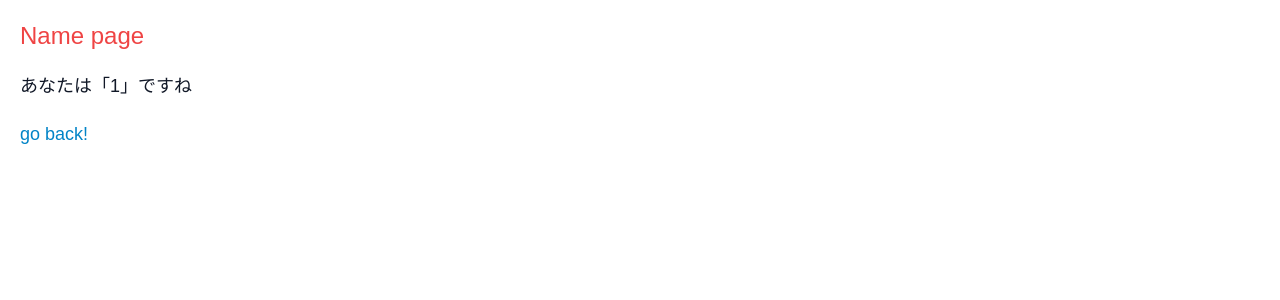
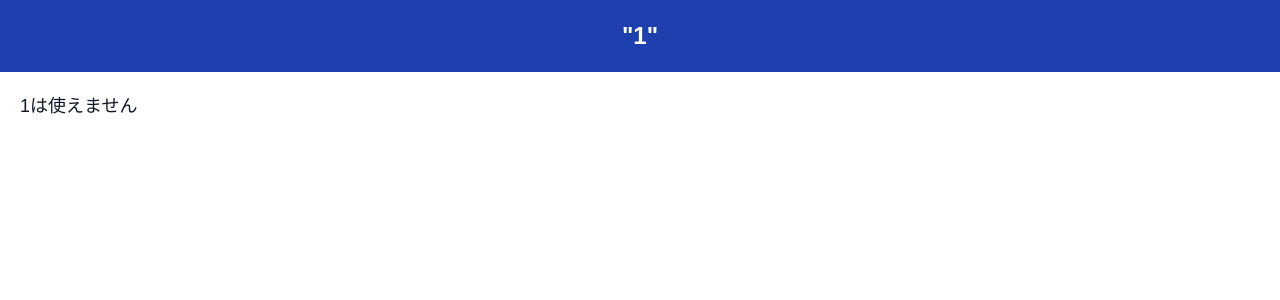
Before and after one commit to HirayamaSachi/nextjs, a Next.js app: page /name/1 in a window 1280 px wide. Shown: the top 300 px of the page. Built offline with nearby package versions, Linux system fonts and the light colour scheme.

Commit message:
section5-4

```diff
--- a/src/app/globals.css
+++ b/src/app/globals.css
@@ -46,3 +46,17 @@ img {
 .btn {
   @apply px-7 py-2 mx-2 bg-blue-800 text-white rounded-lg;
 }
+h1.title {
+  @apply text-2xl font-bold m-0 p-5 text-white bg-blue-800 text-center;
+}
+p.msg {
+  @apply text-lg m-5 text-gray-900;
+}
+
+ul,ol {
+  @apply text-xl m-5 font-bold list-disc;
+}
+
+li {
+  @apply mx-10 font-normal text-blue-700;
+}
--- a/src/app/name/[name]/page.tsx
+++ b/src/app/name/[name]/page.tsx
@@ -1,9 +1,31 @@
-export default function Name({params}:{params:{name:string}}) {
+'use server'
+
+import path from "path";
+
+const paths = [
+    {name:"taro"},
+    {name:"hanako"},
+    {name:"sachi"},
+]
+
+export async function generateStaticParams() {
+    return paths
+}
+export default async function Name({params}:{params:{name:string}}) {
+    const result = paths.some(path=>path.name === params.name)
     return (
         <main>
-            <h1 className="title">Name page</h1>
-            <p className="msg">あなたは「{params.name}」ですね</p>
-            <div><a href="/">go back!</a></div>
+            {result ?
+            <>
+                <h1 className="title">&quot;{params.name}&quot;</h1>
+                <p className="msg">{params.name}さんこんにちは!</p>
+            </>
+            :
+            <>
+                <h1 className="title">&quot;{params.name}&quot;</h1>
+                <p className="msg">{params.name}は使えません</p>
+            </>
+            }
         </main>
     );
 }
--- a/src/app/page.tsx
+++ b/src/app/page.tsx
@@ -1,23 +1,15 @@
 'use client'
-import Image from "next/image";
+import { useSearchParams } from "../../node_modules/next/navigation"
 
-import { useState } from "react";
-export default function Home() {
-  const [input, setInput] = useState("")
-  const [message, setMessage] = useState("your name: ")
-
-  const doChange = (event)=> {
-    setInput(event.target.value)
-  }
-  const onClick = ()=>{
-    setMessage("Hello!! " + input + "!")
-  }
+export default async function Home() {
+  const searchParams = useSearchParams()
   return (
     <main>
-      <h1 className="title">Next.js sample</h1>
-      <p className="msg">{message}</p>
-      <input type="text" onChange={doChange} value={input} className="input"/>
-      <button onClick={onClick} className="btn">Click</button>
+      <h1 className="title">index page</h1>
+      <ul>パラメータ
+        <li>{searchParams.get('id')}</li>
+        <li>{searchParams.get('pass')}</li>
+      </ul>
     </main>
-  );
+  )
 }
```
